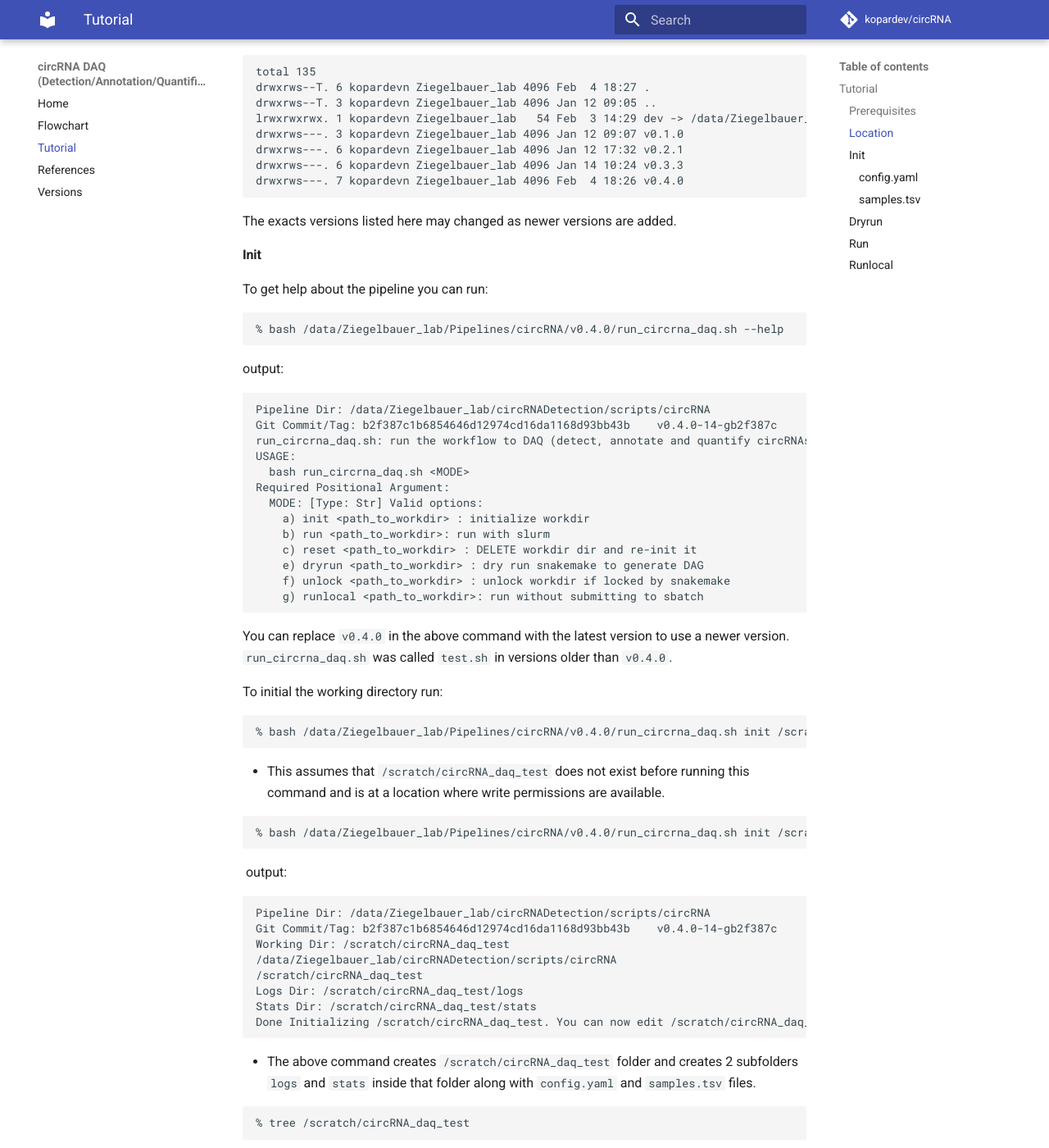
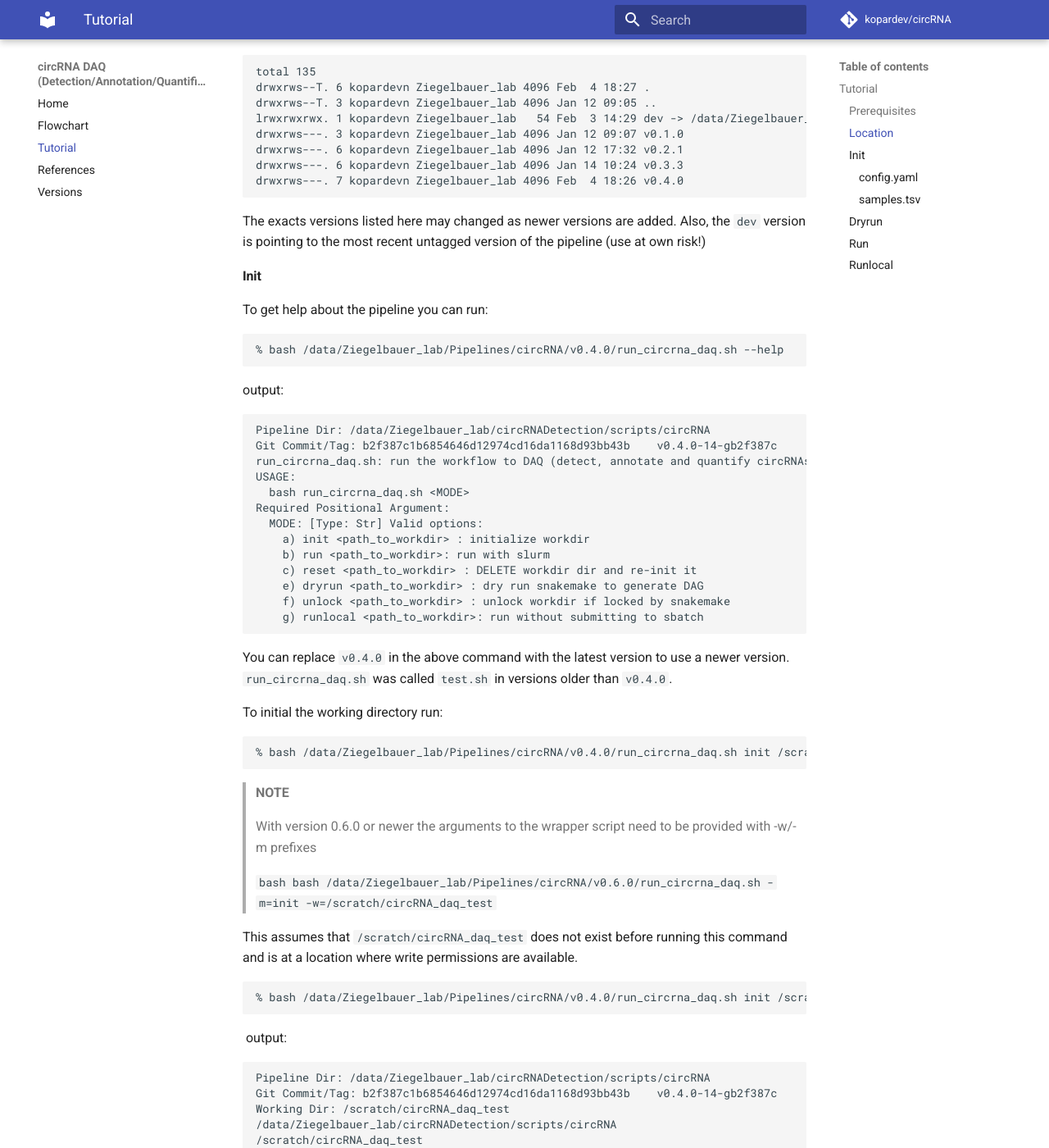
Before and after one commit to CCBR/CHARLIE, an MkDocs documentation site: the page built from docs/tutorial.md, in a window 1280 px wide and 1400 px high, scrolled down 749 px. Shown: the whole window at 82% size. Built offline with MkDocs 1.6.1 and Material for MkDocs 9.7.7, drawn with Linux system fonts in a browser that asks for light colours; comment, search, counter and statistics services are not loaded; some of the changed text lies outside the part shown.

Commit message:
edits to tutorial

````diff
--- a/docs/tutorial.md
+++ b/docs/tutorial.md
@@ -13,6 +13,7 @@
   ```bash
   % groups
   ```
+
 
 output:
 
@@ -43,7 +44,7 @@ drwxrws---. 6 kopardevn Ziegelbauer_lab 4096 Jan 14 10:24 v0.3.3
 drwxrws---. 7 kopardevn Ziegelbauer_lab 4096 Feb  4 18:26 v0.4.0
 ```
 
-The exacts versions listed here may changed as newer versions are added.
+The exacts versions listed here may changed as newer versions are added. Also, the `dev` version is pointing to the most recent untagged version of the pipeline (use at own risk!)
 
 #### Init
 
@@ -79,7 +80,17 @@ To initial the working directory run:
 % bash /data/Ziegelbauer_lab/Pipelines/circRNA/v0.4.0/run_circrna_daq.sh init /scratch/circRNA_daq_test
 ```
 
-* This assumes that `/scratch/circRNA_daq_test` does not exist before running this command and is at a location where write permissions are available.
+> **NOTE**
+>
+> With version 0.6.0 or newer the arguments to the wrapper script need to be provided with -w/-m prefixes
+>
+> ```bash
+> bash /data/Ziegelbauer_lab/Pipelines/circRNA/v0.6.0/run_circrna_daq.sh -m=init -w=/scratch/circRNA_daq_test
+> ```
+>
+>
+
+This assumes that `/scratch/circRNA_daq_test` does not exist before running this command and is at a location where write permissions are available.
 
 ```bash
 % bash /data/Ziegelbauer_lab/Pipelines/circRNA/v0.4.0/run_circrna_daq.sh init /scratch/circRNA_daq_test
@@ -98,7 +109,7 @@ Stats Dir: /scratch/circRNA_daq_test/stats
 Done Initializing /scratch/circRNA_daq_test. You can now edit /scratch/circRNA_daq_test/config.yaml and /scratch/circRNA_daq_test/samples.tsv
 ```
 
-* The above command creates `/scratch/circRNA_daq_test` folder and creates 2 subfolders `logs` and `stats` inside that folder along with `config.yaml` and `samples.tsv` files.
+The above command creates `/scratch/circRNA_daq_test` folder and creates 2 subfolders `logs` and `stats` inside that folder along with `config.yaml` and `samples.tsv` files.
 
 ```bash
 % tree /scratch/circRNA_daq_test
@@ -163,6 +174,16 @@ Upon verifying that dryrun is successful. You can then submit the job to the clu
 ```bash
 % bash /data/Ziegelbauer_lab/Pipelines/circRNA/v0.4.0/run_circrna_daq.sh run /scratch/circRNA_daq_test
 ```
+
+> NOTE:
+>
+> With v0.6.0 or later the above command will be:
+>
+> ```bash
+> bash /data/Ziegelbauer_lab/Pipelines/circRNA/v0.4.0/run_circrna_daq.sh -m=run -w=/scratch/circRNA_daq_test
+> ```
+>
+>
 
 output:
 
````
